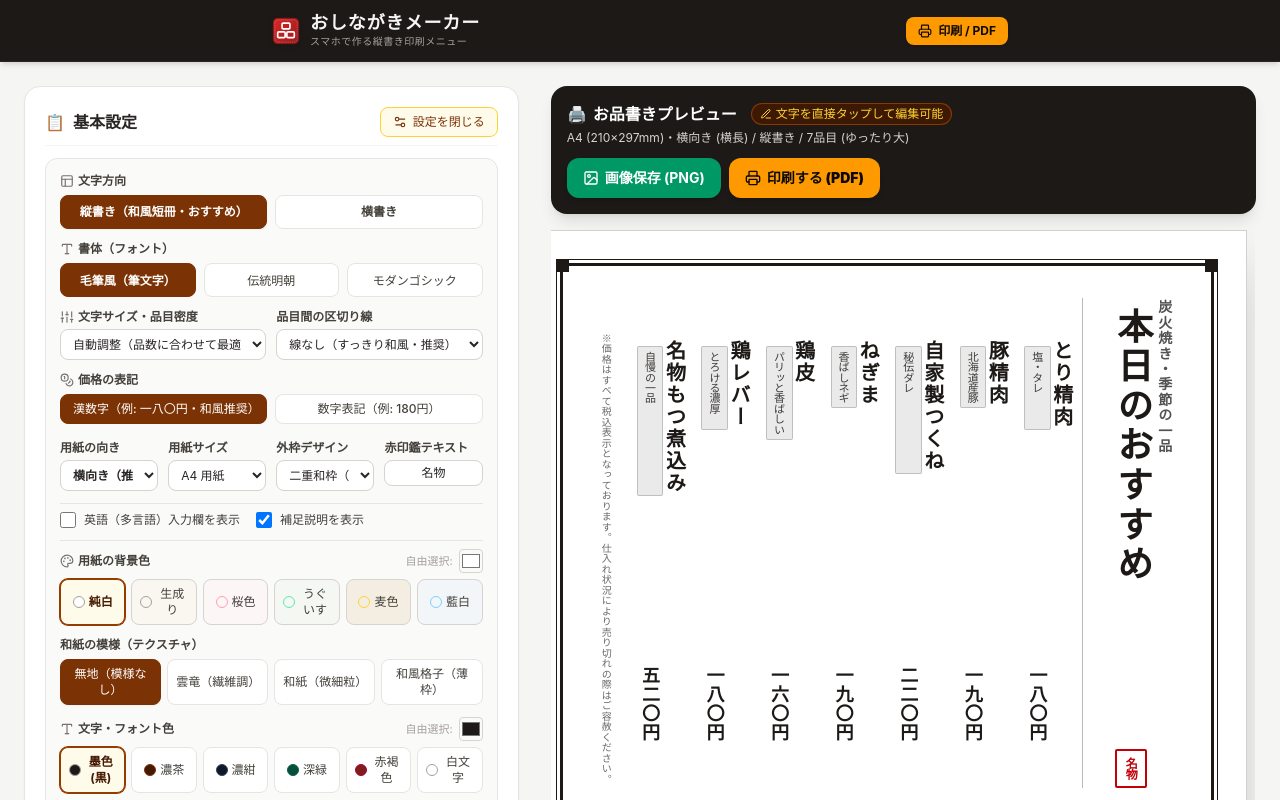
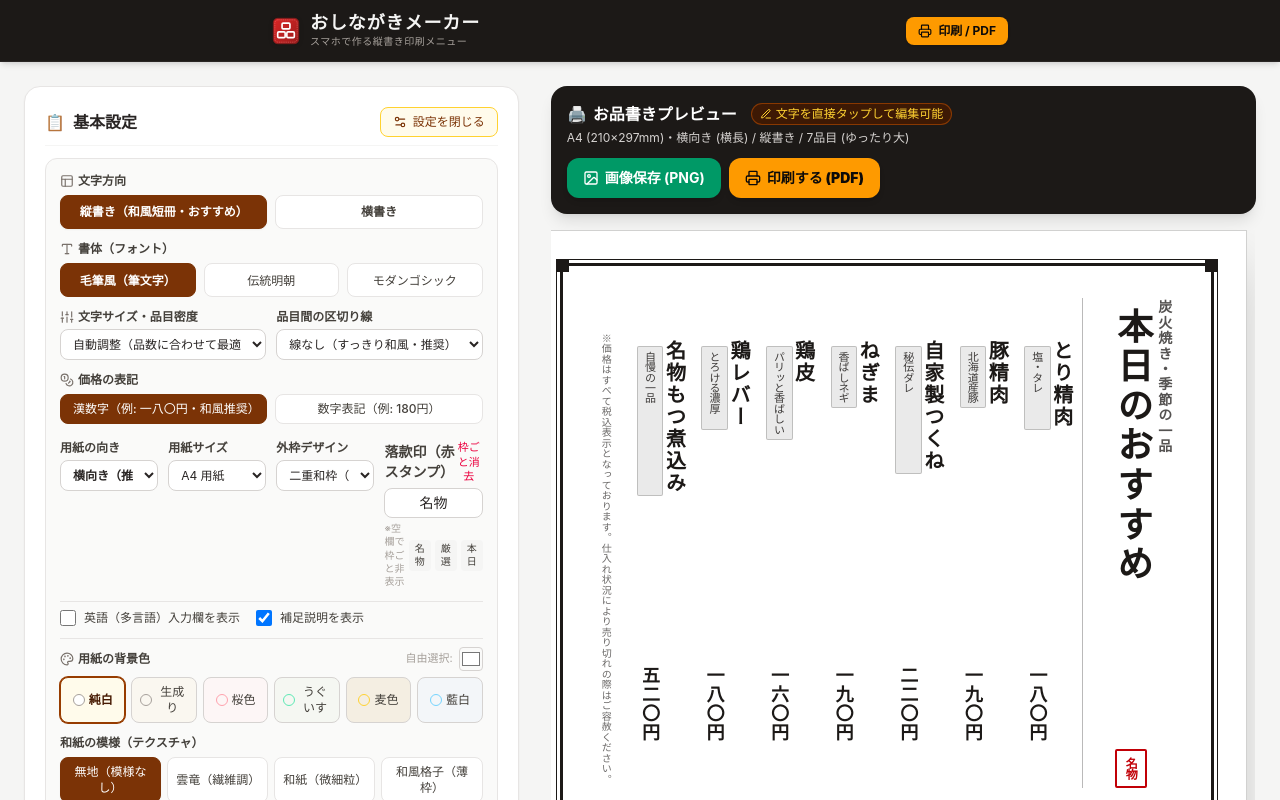
Before and after one commit to saikoro2007/oshinagaki-maker, a Vue app: page / in a window 1280 px wide. Shown: the top 800 px of the page. Built offline with nearby package versions, Linux system fonts and the light colour scheme; a web font is replaced by a local one.

Commit message:
fix(stamp): hide red stamp frame when text is empty

```diff
--- a/src/components/MenuEditor.vue
+++ b/src/components/MenuEditor.vue
@@ -305,14 +305,44 @@ function selectLayout(mode) {
             </select>
           </div>
           <div>
-            <label class="font-semibold text-stone-700 block mb-1">赤印鑑テキスト</label>
+            <div class="flex items-center justify-between mb-1">
+              <label class="font-semibold text-stone-700 text-xs sm:text-sm">落款印（赤スタンプ）</label>
+              <button
+                v-if="menuData.stampText"
+                type="button"
+                @click="menuData.stampText = ''"
+                class="text-[11px] text-rose-600 hover:text-rose-700 hover:underline cursor-pointer"
+              >
+                枠ごと消去
+              </button>
+            </div>
             <input
               v-model="menuData.stampText"
               type="text"
-              placeholder="名物 / 厳選など"
+              placeholder="空欄で非表示（例: 名物）"
               maxlength="4"
-              class="w-full bg-white border border-stone-300 rounded-lg py-1 px-2 text-stone-800 text-center"
+              class="w-full bg-white border border-stone-300 rounded-lg py-1 px-2 text-stone-800 text-center text-sm"
             />
+            <div class="flex items-center justify-between mt-1 text-[11px]">
+              <span class="text-stone-400 text-[10px]">※空欄で枠ごと非表示</span>
+              <div class="flex items-center gap-1">
+                <button
+                  type="button"
+                  @click="menuData.stampText = '名物'"
+                  class="px-1.5 py-0.5 rounded bg-stone-100 hover:bg-stone-200 text-stone-700 text-[10px] cursor-pointer"
+                >名物</button>
+                <button
+                  type="button"
+                  @click="menuData.stampText = '厳選'"
+                  class="px-1.5 py-0.5 rounded bg-stone-100 hover:bg-stone-200 text-stone-700 text-[10px] cursor-pointer"
+                >厳選</button>
+                <button
+                  type="button"
+                  @click="menuData.stampText = '本日'"
+                  class="px-1.5 py-0.5 rounded bg-stone-100 hover:bg-stone-200 text-stone-700 text-[10px] cursor-pointer"
+                >本日</button>
+              </div>
+            </div>
           </div>
         </div>
 
--- a/src/components/MenuPreview.vue
+++ b/src/components/MenuPreview.vue
@@ -380,12 +380,13 @@ function closeImageModal() {
 
               <!-- Traditional Red Stamp Seal (Editable - can display store name or stamp text) -->
               <div
+                v-if="menuData.stampText && menuData.stampText.trim()"
                 contenteditable="true"
                 @blur="onTextBlur(menuData, 'stampText', $event)"
                 class="editable-field border-2 border-red-700 text-red-700 font-bold text-xs p-1.5 rounded-xs tracking-tighter self-end select-none outline-none hover:bg-red-50 focus:ring-1 focus:ring-red-600 cursor-text"
-                title="タップして印鑑文字を変更"
+                title="タップして印鑑文字を変更（文字を消すと非表示になります）"
               >
-                {{ menuData.stampText || (menuData.storeName ? menuData.storeName.slice(0, 4) : '名物') }}
+                {{ menuData.stampText }}
               </div>
             </div>
 
@@ -505,11 +506,13 @@ function closeImageModal() {
                   {{ menuData.title }}
                 </h1>
                 <div
+                  v-if="menuData.stampText && menuData.stampText.trim()"
                   contenteditable="true"
                   @blur="onTextBlur(menuData, 'stampText', $event)"
                   class="editable-field border-2 border-red-700 text-red-700 font-bold text-[10px] px-1 py-0.5 rounded-xs outline-none hover:bg-red-50 cursor-text"
+                  title="タップして印鑑文字を変更（文字を消すと非表示になります）"
                 >
-                  {{ menuData.stampText || (menuData.storeName ? menuData.storeName.slice(0, 4) : '名物') }}
+                  {{ menuData.stampText }}
                 </div>
               </div>
               <div
```
